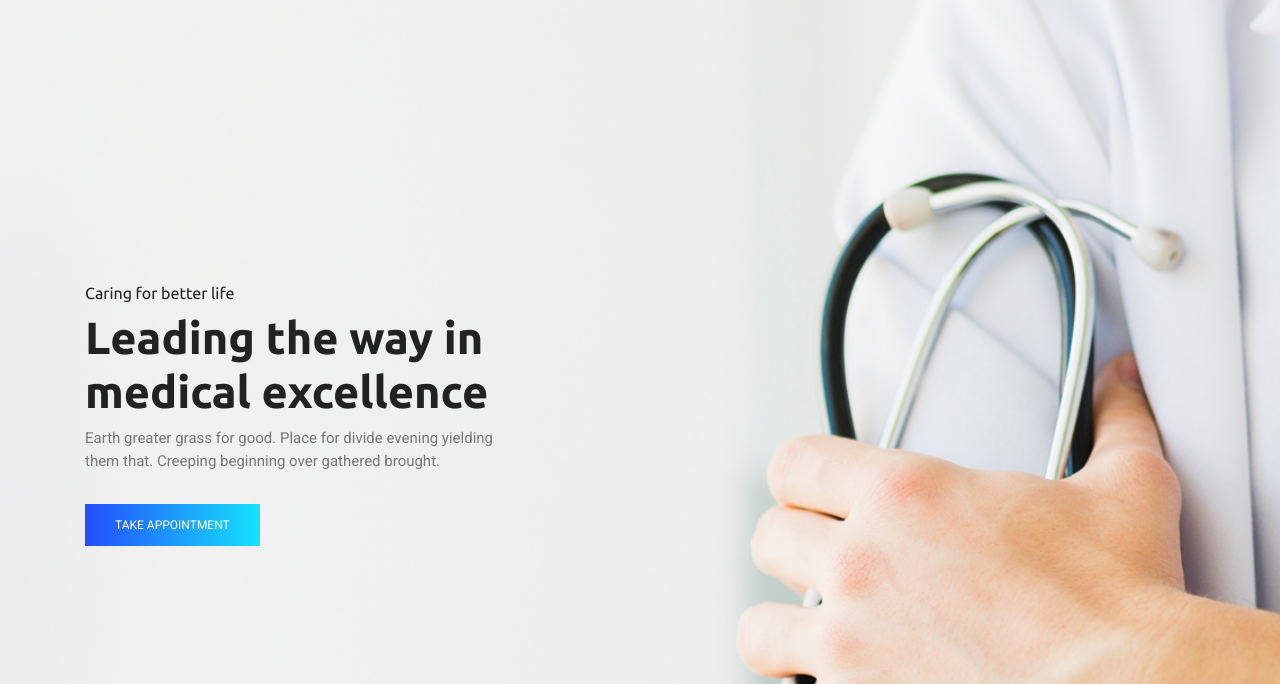
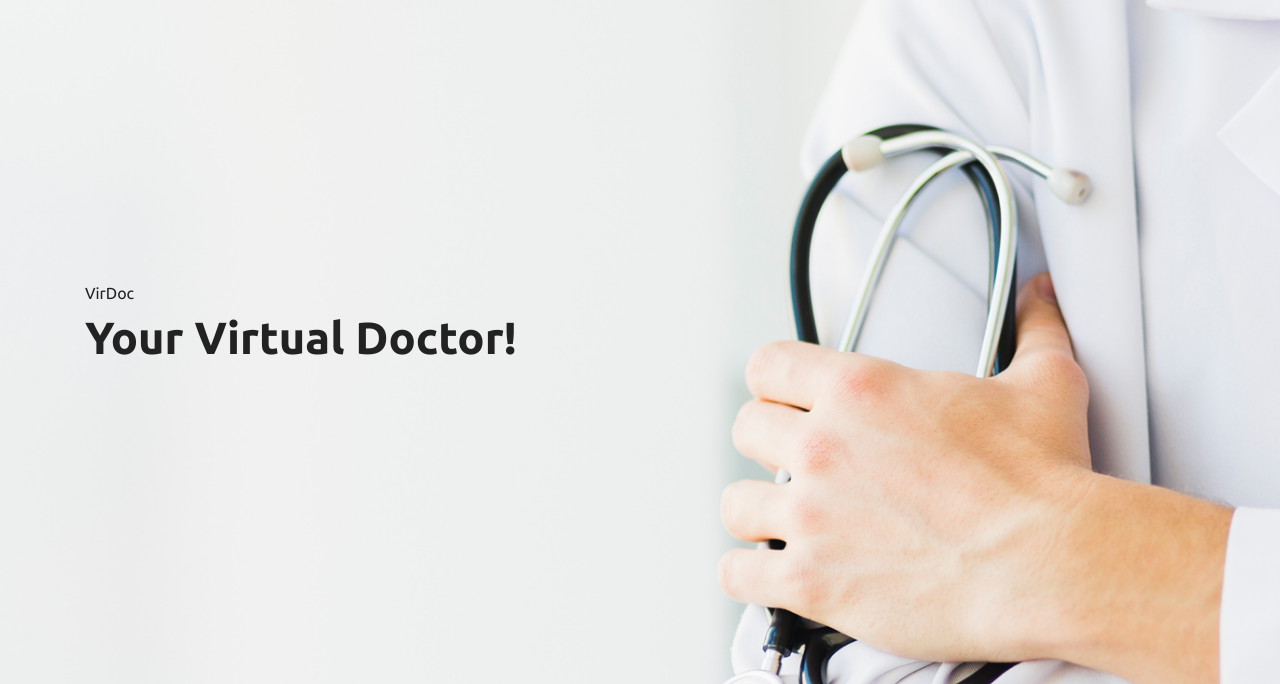
Before and after one commit to sakshamgupta1074/hackgujarat, a plain HTML site: page index.html in a window 1280 px wide. Shown: the part 116-800 px from the top of the page. Drawn offline with Linux system fonts and the light colour scheme.

Commit message:
Update index.html
footer,Virdoc

```diff
--- a/index.html
+++ b/index.html
@@ -7,7 +7,7 @@
     <meta http-equiv="X-UA-Compatible" content="ie=edge">
 
     <!-- Page Title -->
-    <title>Medino</title>
+    <title>VirDoc</title>
 
     <!-- Favicon -->
     <link rel="shortcut icon" href="assets/images/logo/favicon.png" type="image/x-icon">
@@ -89,11 +89,9 @@
         <div class="container">
             <div class="row">
                 <div class="col-lg-5">
-                    <h4>Caring for better life</h4>
-                    <h1>Leading the way in medical excellence</h1>
-                    <p>Earth greater grass for good. Place for divide evening yielding them that. Creeping beginning over gathered brought.</p>
-                    <a href="" class="template-btn mt-3">take appointment</a>
-                </div>
+                    <h4>VirDoc</h4>
+                    <h1>Your Virtual Doctor!</h1>
+                    </div>
             </div>
         </div>
     </section>
@@ -506,14 +504,7 @@
         <div class="footer-copyright">
             <div class="container">
                 <div class="row">
-                    <div class="col-lg-8 col-md-6">
-                        <span>
-<!-- Link back to Colorlib can't be removed. Template is licensed under CC BY 3.0. -->
-Copyright &copy;<script>document.write(new Date().getFullYear());</script> All rights reserved | This template is made with <i class="fa fa-heart-o" aria-hidden="true"></i> by <a href="https://colorlib.com" target="_blank">Colorlib</a>
-<!-- Link back to Colorlib can't be removed. Template is licensed under CC BY 3.0. -->
-</span>
-                    </div>
-                    <div class="col-lg-4 col-md-6">
+                     <div class="col-lg-4 col-md-6">
                         <div class="social-icons">
                             <ul>
                                 <li><a href="#"><i class="fa fa-facebook"></i></a></li>
```
